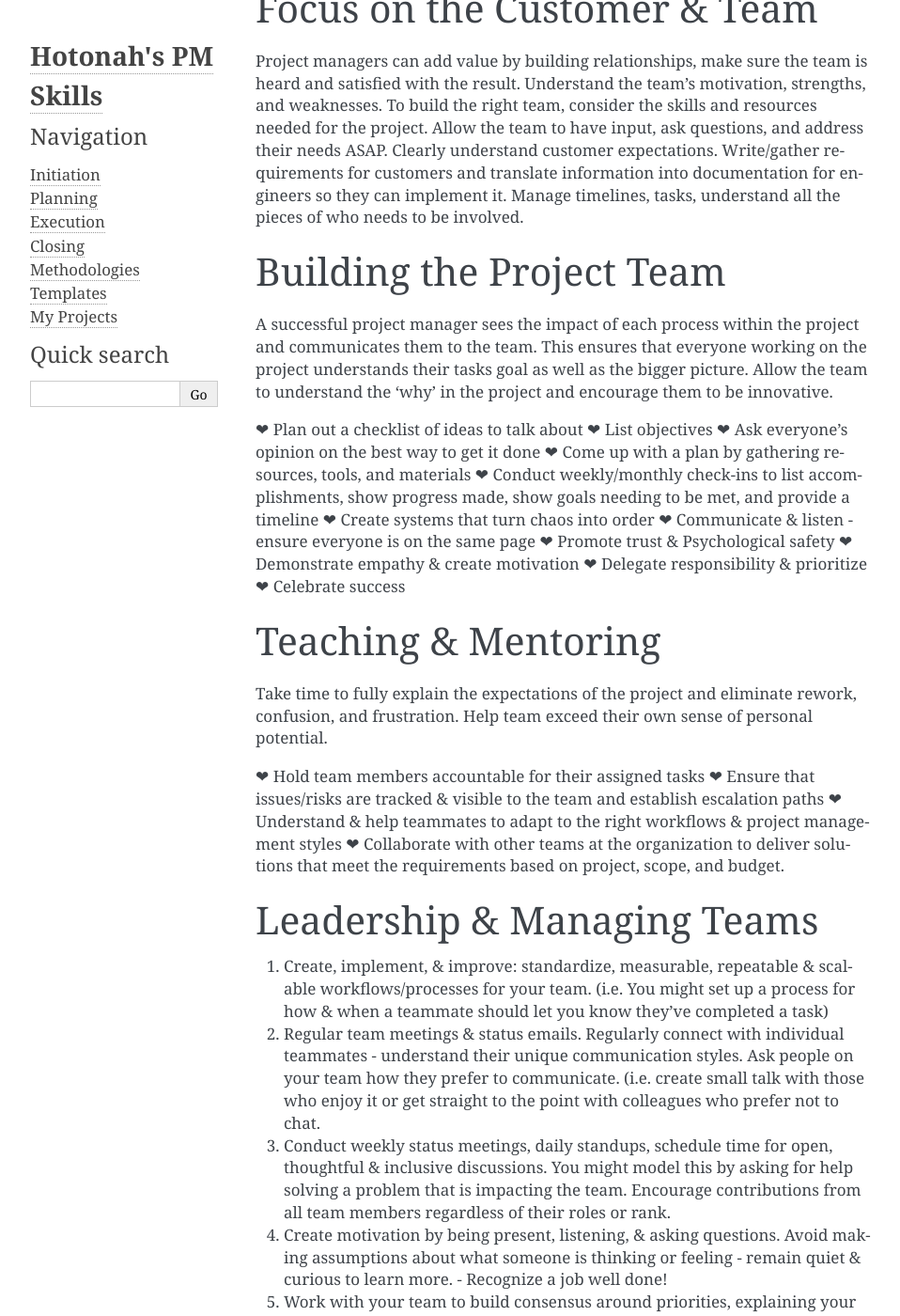
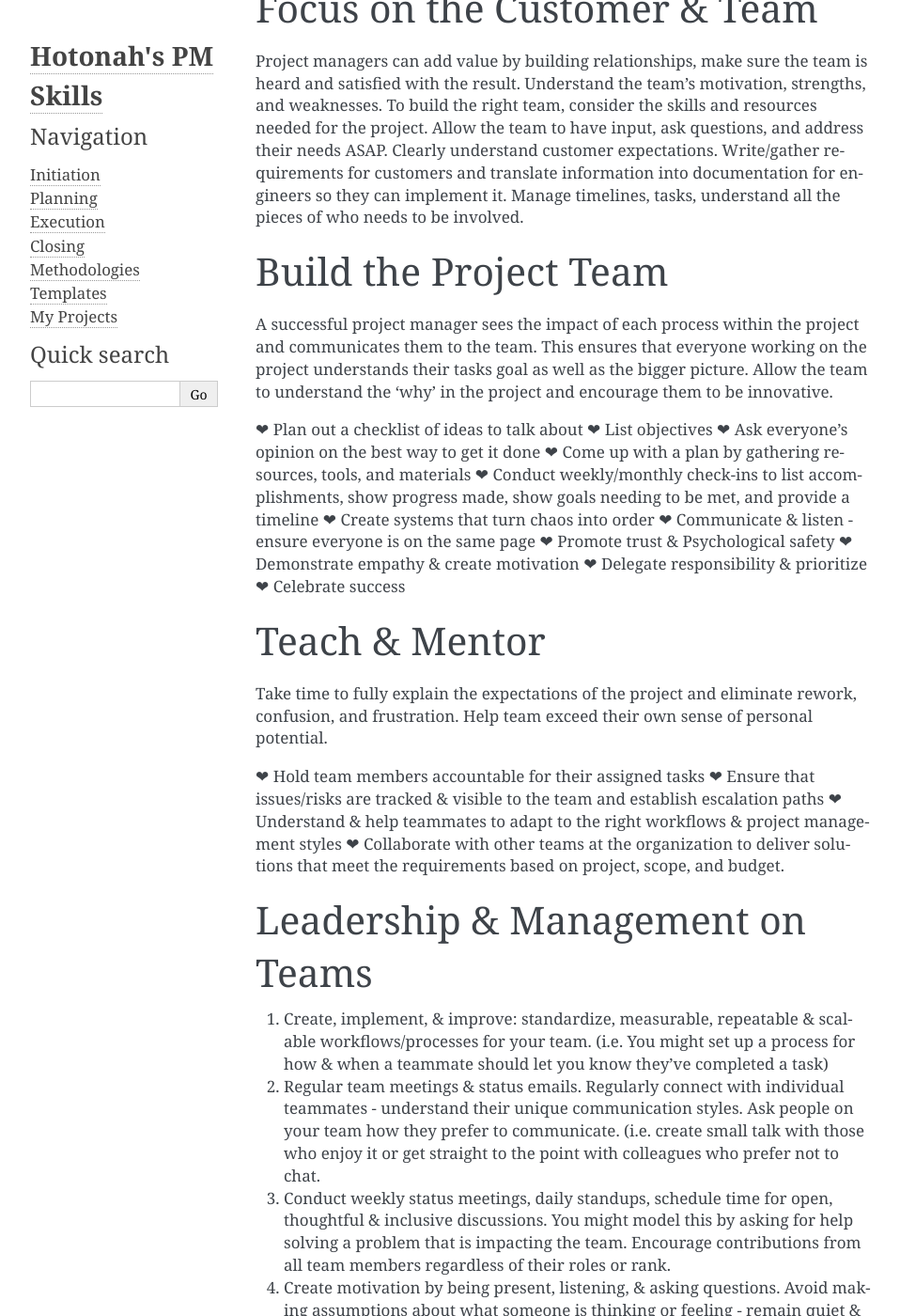
Before and after one commit to Hotonah/hotonah.github.io, a Sphinx documentation site: the page built from source/index.txt, in a window 1280 px wide and 1400 px high, scrolled down 2503 px. Shown: the whole window at 94% size, without its empty margins (148-1106 px from the left). Built offline with Sphinx 7.4.7, drawn with Linux system fonts in a browser that asks for light colours.

Commit message:
Update index.txt

```diff
--- a/source/index.txt
+++ b/source/index.txt
@@ -51,7 +51,7 @@ Focus on the Customer & Team
 ===============================
 Project managers can add value by building relationships, make sure the team is heard and satisfied with the result. Understand the team's motivation, strengths, and weaknesses. To build the right team, consider the skills and resources needed for the project. Allow the team to have input, ask questions, and address their needs ASAP. Clearly understand customer expectations. Write/gather requirements for customers and translate information into documentation for engineers so they can implement it. Manage timelines, tasks, understand all the pieces of who needs to be involved.
 
-Building the Project Team
+Build the Project Team
 ==========================
 
 A successful project manager sees the impact of each process within the project and communicates them to the team. This ensures that everyone working on the project understands their tasks goal as well as the bigger picture. Allow the team to understand the 'why' in the project and encourage them to be innovative.
@@ -68,7 +68,7 @@ A successful project manager sees the impact of each process within the project
 ❤ Delegate responsibility & prioritize
 ❤ Celebrate success
 
-Teaching & Mentoring
+Teach & Mentor
 =====================
 Take time to fully explain the expectations of the project and eliminate rework, confusion, and frustration. Help team exceed their own sense of personal potential.
 
@@ -77,8 +77,8 @@ Take time to fully explain the expectations of the project and eliminate rework,
 ❤ Understand & help teammates to adapt to the right workflows & project management styles
 ❤ Collaborate with other teams at the organization to deliver solutions that meet the requirements based on project, scope, and budget.
 
-Leadership & Managing Teams
-=============================
+Leadership & Management on Teams
+=================================
 1. Create, implement, & improve: standardize, measurable, repeatable & scalable workflows/processes for your team. (i.e. You might set up a process for how & when a teammate should let you know they've completed a task)
 
 
```
